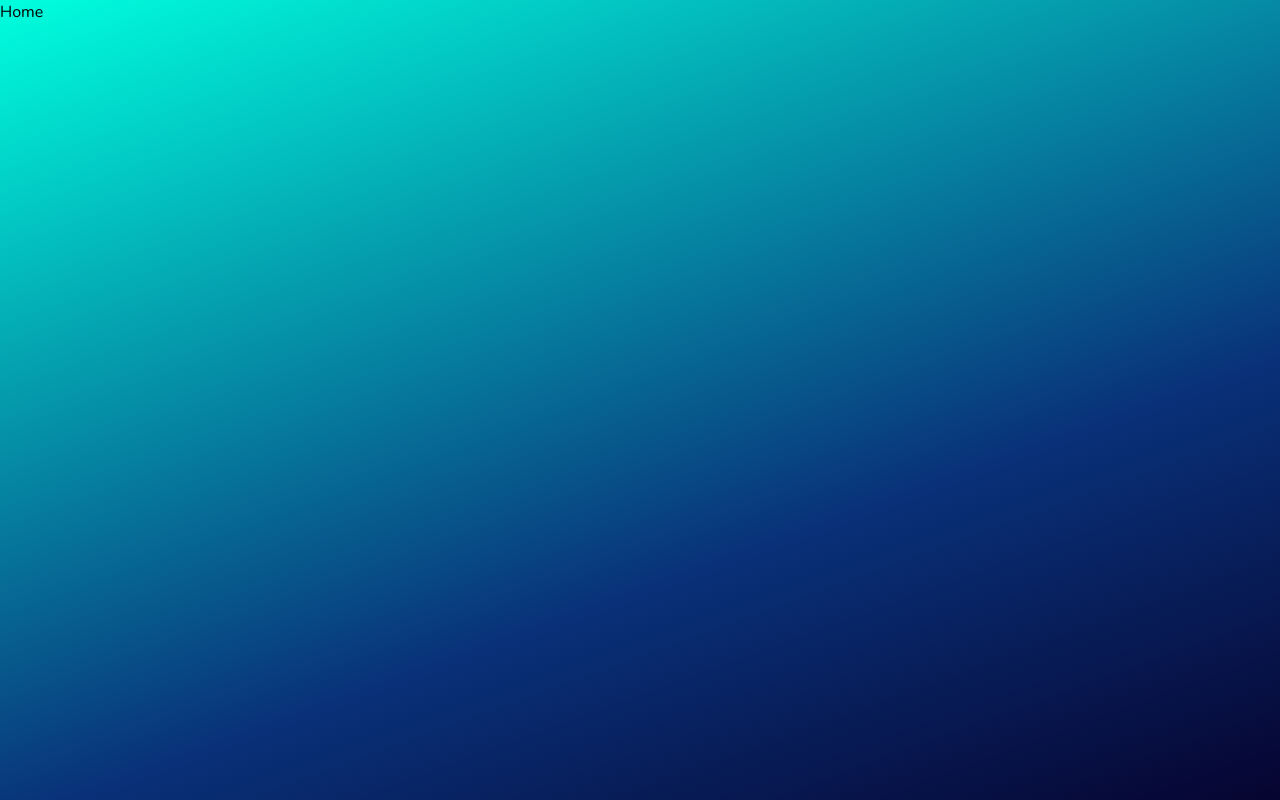
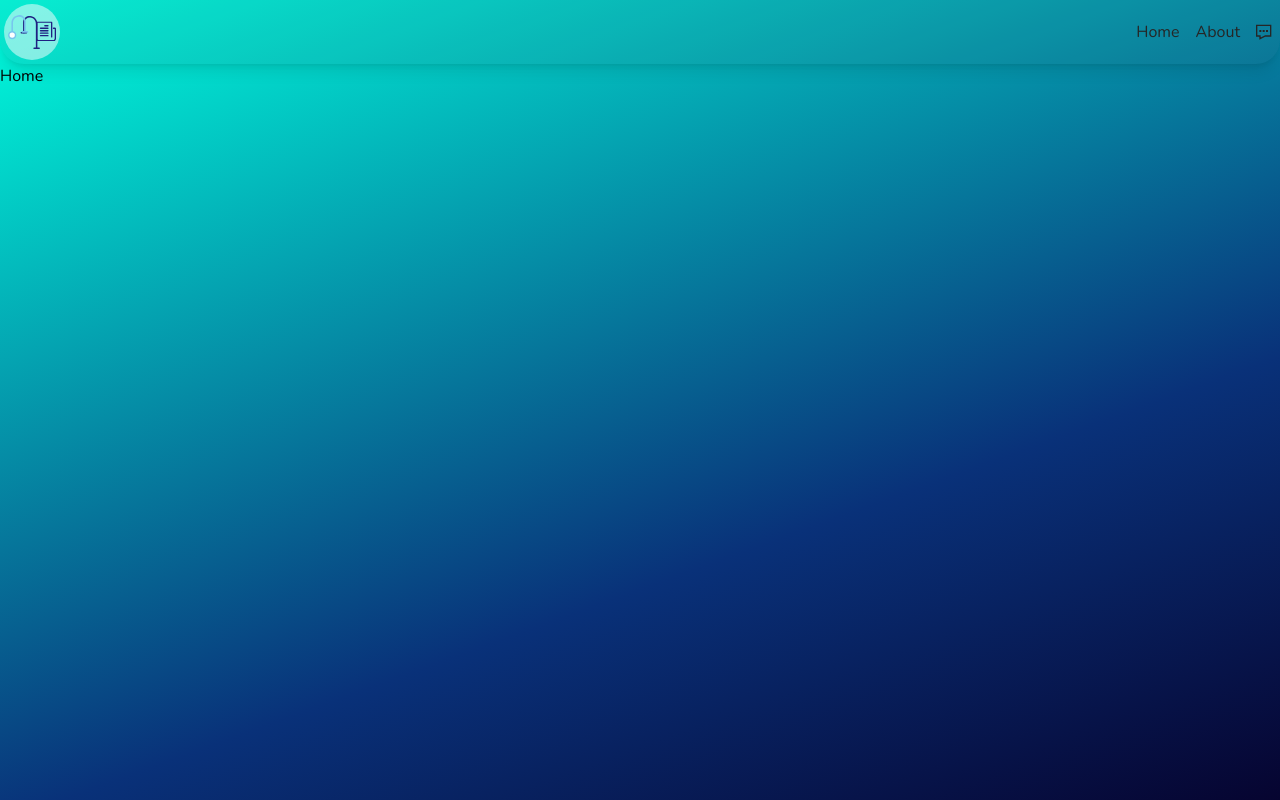
Before and after one commit to AymanAkashi/Median-RestAPI, a Next.js app: page / in a window 1280 px wide. Built offline with nearby package versions, Linux system fonts and the light colour scheme.

Commit message:
wip: add home page route

```diff
--- a/app/globals.css
+++ b/app/globals.css
@@ -2,7 +2,9 @@
 @tailwind components;
 @tailwind utilities;
 
-body {
+:root {
+    width: 100%;
+    height: 100%;
     background: rgb(6, 4, 48);
     background: linear-gradient(
         340deg,
--- /dev/null
+++ b/app/home/page.tsx
@@ -0,0 +1,12 @@
+import React from 'react'
+import Home from '@/components/Home'
+
+const page = () => {
+    return (
+        <div>
+            <Home />
+        </div>
+    )
+}
+
+export default page
--- a/app/layout.tsx
+++ b/app/layout.tsx
@@ -18,10 +18,8 @@ export default function RootLayout({
 }>) {
     return (
         <html lang="en">
-            {/* <Navbar /> */}
-            <body className={`w-full min-h-screen ${firaSans.className}`}>
-                {children}
-            </body>
+            <Navbar />
+            <body className={` ${firaSans.className}`}>{children}</body>
         </html>
     )
 }
--- /dev/null
+++ b/components/Home.tsx
@@ -0,0 +1,19 @@
+import React from 'react'
+import Image from 'next/image'
+
+const Home = () => {
+    return (
+        <div className="w-full h-full">
+            <Image
+                alt="book"
+                src="/assets/background.svg"
+                layout="fill"
+                quality={100}
+                className="flex justify-center items-center"
+            />
+            <div></div>
+        </div>
+    )
+}
+
+export default Home
--- a/components/Navbar.tsx
+++ b/components/Navbar.tsx
@@ -3,7 +3,7 @@ import Image from 'next/image'
 
 export default function Navbar() {
     return (
-        <div className="bg-gray-600/10 w-full h-16 flex justify-between items-center text-neutral-800 font-thin rounded-b-3xl shadow-lg">
+        <nav className="bg-gray-600/10 w-full h-16 flex justify-between items-center text-neutral-800 font-thin rounded-b-3xl shadow-lg">
             <div className="p-1 ml-1 w-14 h-14 flex justify-center items-center bg-white/50 rounded-full">
                 <Image
                     src="/assets/logo.svg"
@@ -27,6 +27,6 @@ export default function Navbar() {
                     {/* <p className='peer-hover:block hover:block hidden transition-all delay-200 duration-150'>Contact</p> */}
                 </a>
             </div>
-        </div>
+        </nav>
     )
 }
```
